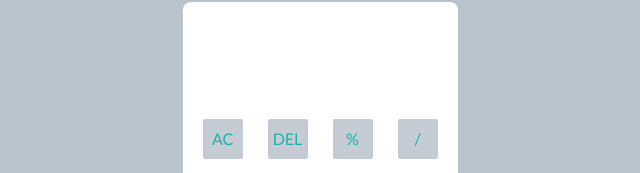
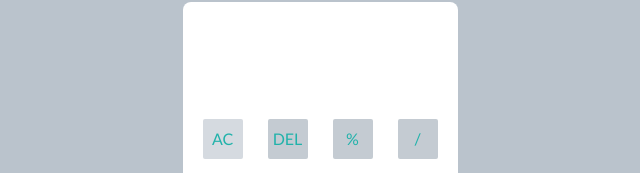
Before and after one commit to vishumonk-ey/javascript, a plain HTML site: page js/calculator/index.html in a window 1280 px wide. In both pictures the pointer is over the element "AC". Shown: the part 196-369 px from the top of the page, without its empty margins (320-960 px from the left). Drawn offline with Linux system fonts and the light colour scheme.

Commit message:
added style on hovering

```diff
--- a/js/calculator/style.css
+++ b/js/calculator/style.css
@@ -125,3 +125,9 @@
     .row5 p:last-child{
         color: lightseagreen;
     }
+    p{
+        cursor: pointer;
+    }
+    p:hover{
+        background-color: rgba(119, 136, 153, 0.304);
+    }
```
